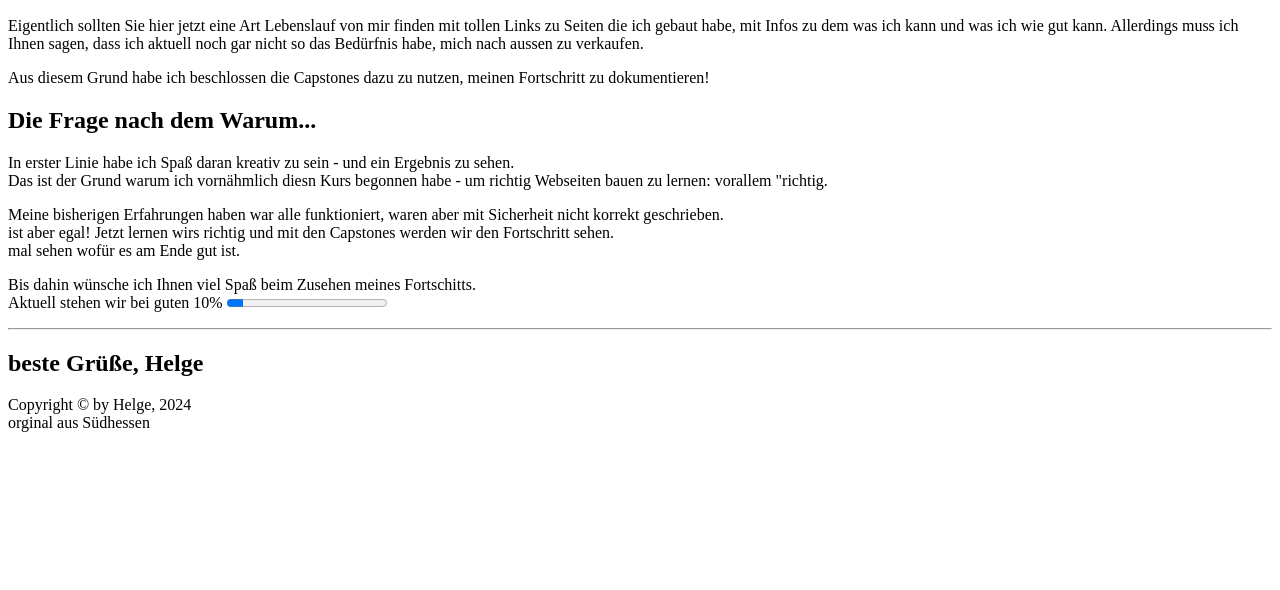
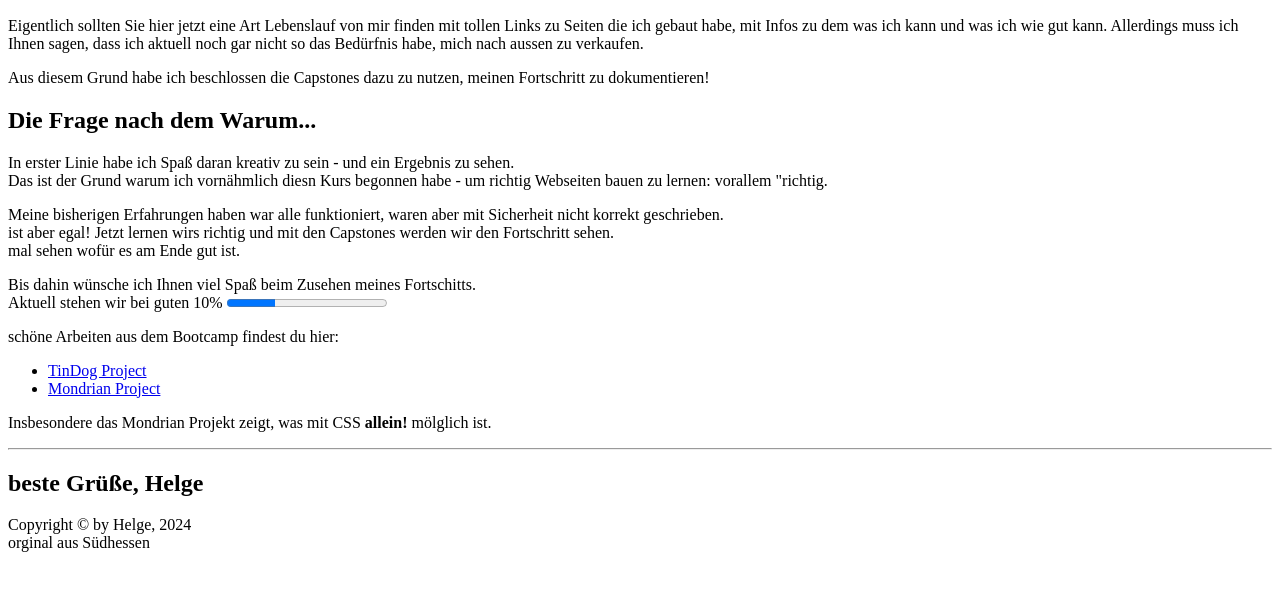
Before and after one commit to h2f7/portfolio, a plain HTML site: page index.html in a window 1280 px wide. Shown: the part 110-700 px from the top of the page. Drawn offline with Linux system fonts and the light colour scheme.

Commit message:
Add files via upload

```diff
--- a/index.html
+++ b/index.html
@@ -18,7 +18,14 @@
         ist aber egal! Jetzt lernen wirs richtig und mit den Capstones werden wir den Fortschritt sehen.<br />
         mal sehen wofür es am Ende gut ist.</p>
     <p>Bis dahin wünsche ich Ihnen viel Spaß beim Zusehen meines Fortschitts.<br />
-        Aktuell stehen wir bei guten 10% <progress max="100" value="10">10%</progress></p>
+        Aktuell stehen wir bei guten 10% <progress max="100" value="30">30%</progress></p>
+    <p>schöne Arbeiten aus dem Bootcamp findest du hier:
+        <ul>
+            <li><a href="https://h2f7.github.io/tindog/">TinDog Project</a></li>
+            <li><a href="https://h2f7.github.io/MondrianProject/">Mondrian Project</a></li>
+        </ul>
+        Insbesondere das Mondrian Projekt zeigt, was mit CSS <b>allein!</b> mölglich ist.
+    </p>
     <hr />
     <h2>beste Grüße, Helge</h2>
 <footer>Copyright © by Helge, 2024<br />orginal aus Südhessen</footer>
```
